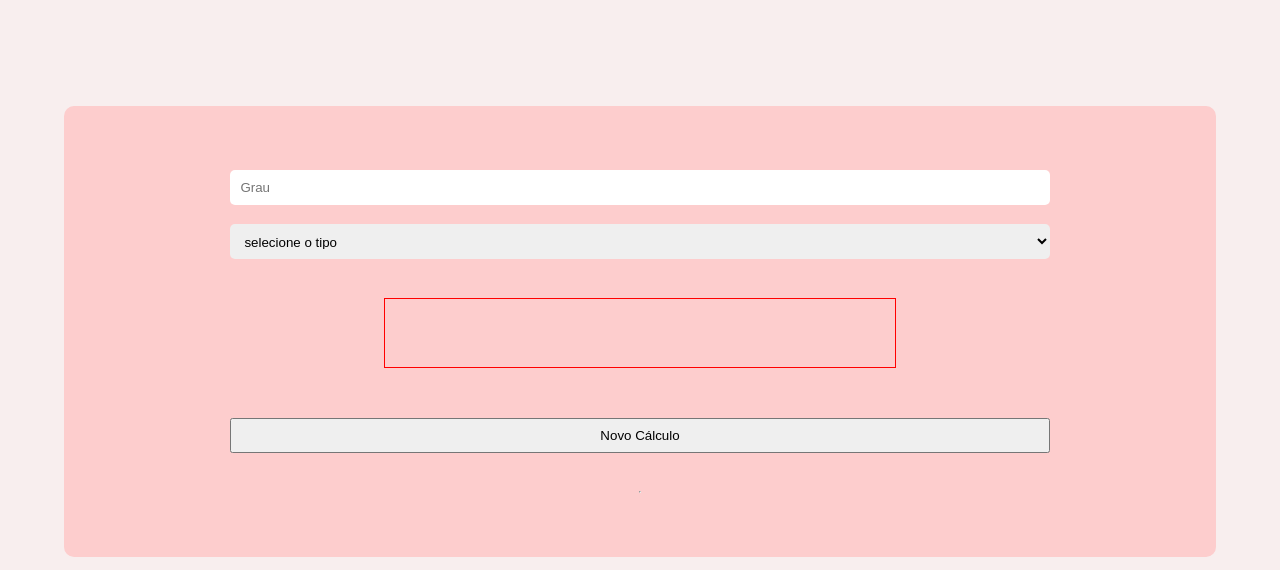
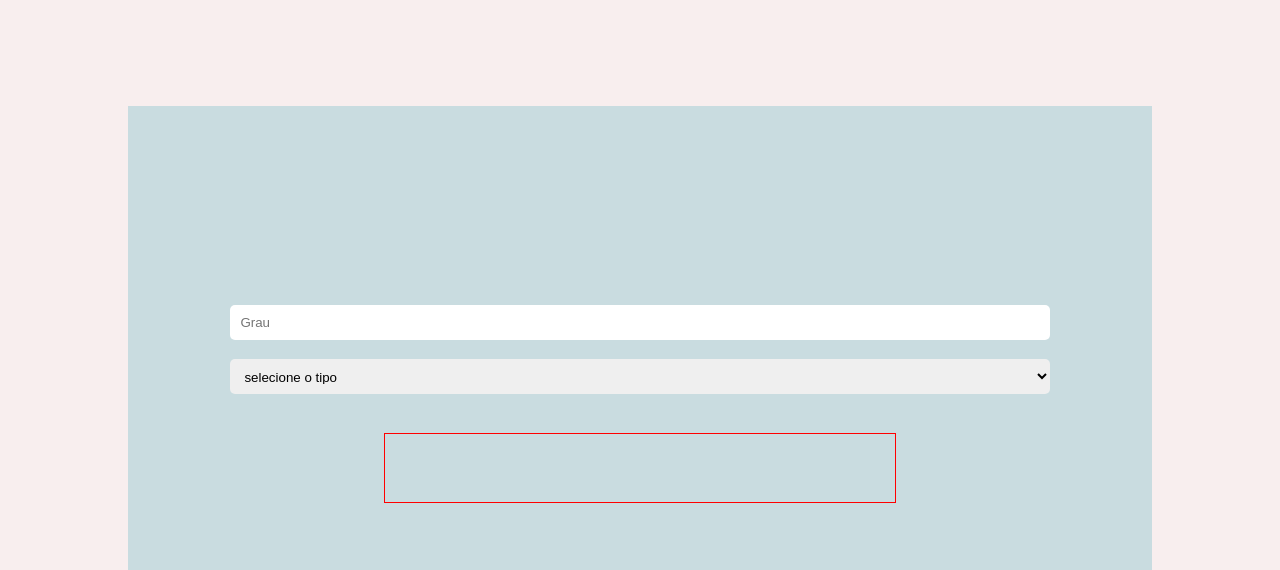
Before and after one commit to Sara01romao/temperatura-converte, a plain HTML site: page index.html in a window 1280 px wide. Shown: the part 203-773 px from the top of the page. Drawn offline with Linux system fonts and the light colour scheme.

Commit message:
animação btn

```diff
--- a/css/style.css
+++ b/css/style.css
@@ -30,16 +30,12 @@ body{
   display: flex;
   flex-direction: column;
   align-items: center;
+  justify-content: center;
 
+  height: 90vh;
+  margin: 0px 10% 20%;
 
-  width: 90%;
-
-  border: none;
-  border-radius: 10px;
-  margin: 50px auto;
-  padding: 5%;
-
-  background-color:#fdcdcd ;
+  background-color:#a8d0d696 ;
 }
 
 .main input, select{
@@ -61,9 +57,17 @@ body{
   border: 1px solid red;
 }
 
+@keyframes btnMove {
+  from {top: -10px;}
+  to {top: 20px;}
+}
+
+
 
 button{
  width: 80%;
  height: 35px;
  margin-top: 50px;
+ position: relative;
+  animation: btnMove 1s forwards;
 }
```
